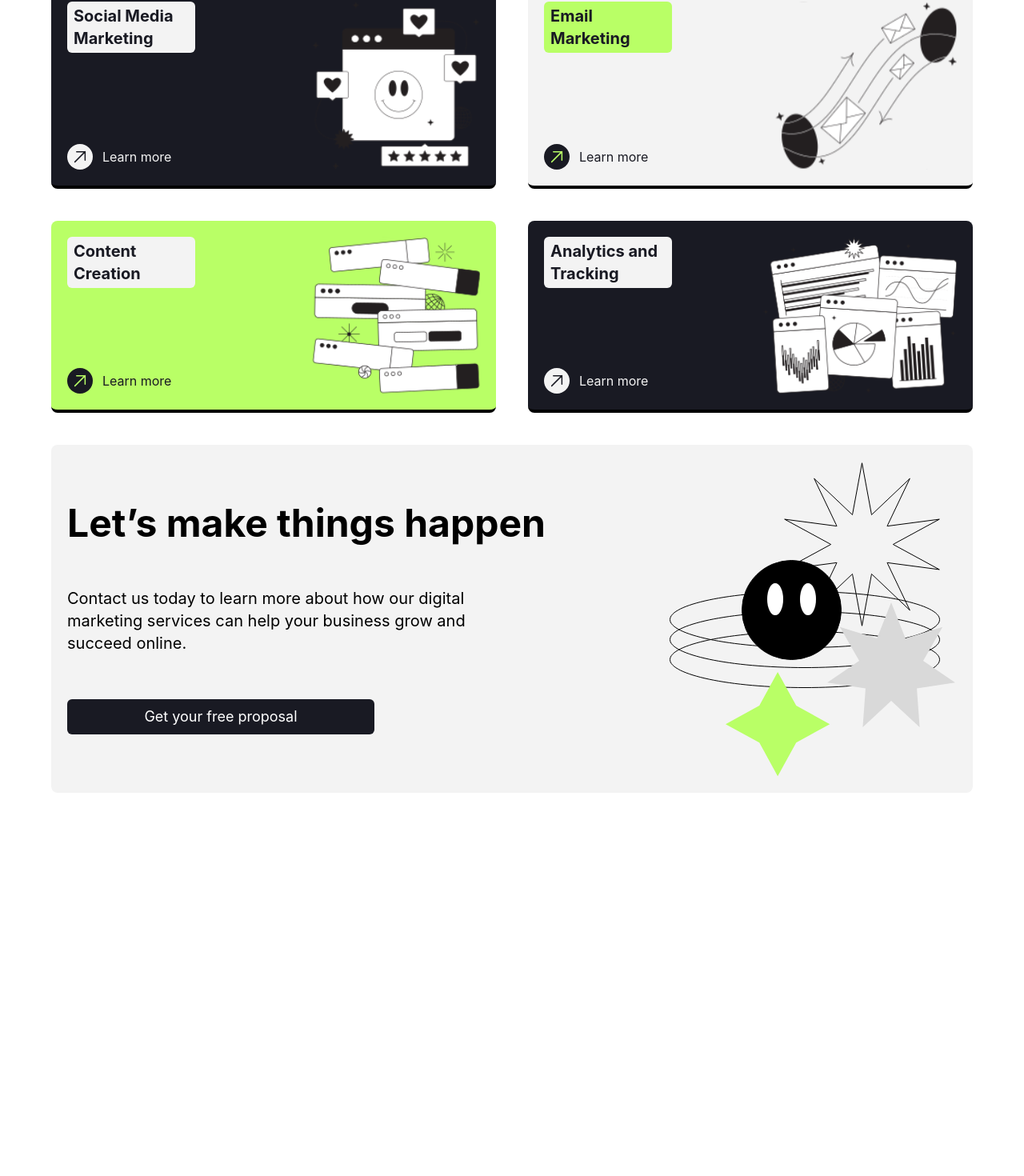
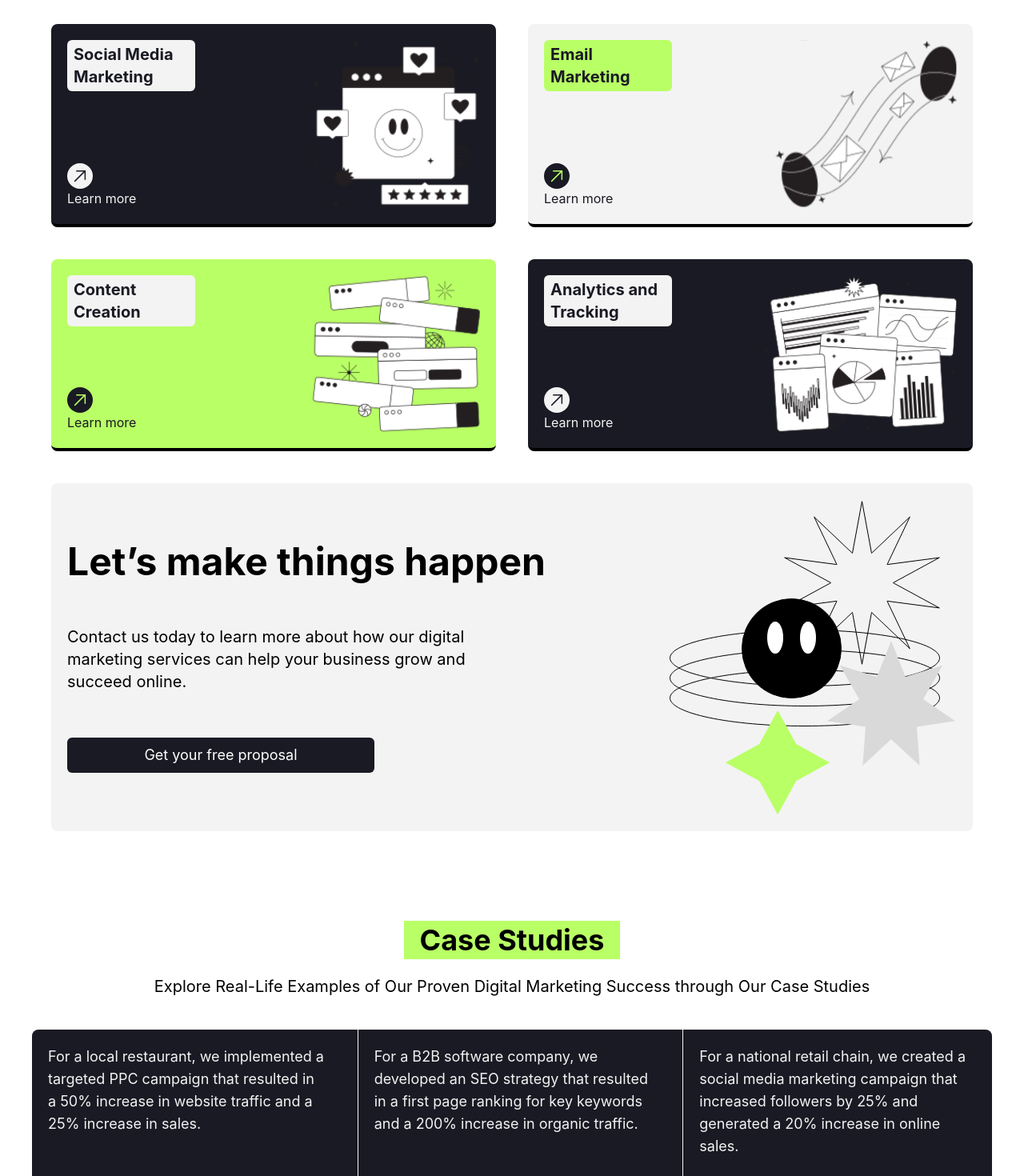
Before and after one commit to sobhanagh/Positivus-Landing-reactjs, a React (Create React App) app: page / in a window 1280 px wide. Shown: the part 1251-2721 px from the top of the page at 80% size. Before the commit the page ends 2306 px from the top, so only its background shows below. Built offline with nearby package versions, Linux system fonts and the light colour scheme.

Commit message:
Case Studies component

```diff
--- a/src/App.js
+++ b/src/App.js
@@ -1,3 +1,4 @@
+import CaseStudies from "./components/CaseStudies";
 import HomePage from "./components/HomePage";
 import Navbar from "./components/Navbar";
 import Services from "./components/Services";
@@ -9,6 +10,7 @@ function App() {
       <Navbar />
       <HomePage />
       <Services />
+      <CaseStudies />
     </div>
   );
 }
--- /dev/null
+++ b/src/components/CaseStudies.jsx
@@ -0,0 +1,44 @@
+
+
+const CaseStudies = () => {
+
+    const data = [
+        {
+            desc: "For a local restaurant, we implemented a targeted PPC campaign that resulted in a 50% increase in website traffic and a 25% increase in sales."
+        },
+        {
+            desc: "For a B2B software company, we developed an SEO strategy that resulted in a first page ranking for key keywords and a 200% increase in organic traffic."
+        },
+        {
+            desc: "For a national retail chain, we created a social media marketing campaign that increased followers by 25% and generated a 20% increase in online sales."
+        }
+    ]
+
+    return (
+        <div className="my-28 px-10 max-w-7xl mx-auto">
+            <div className="flex flex-col items-center gap-5">
+                <h1 className="bg-greenColor font-bold text-2xl px-5 py-1 lg:text-4xl">Case Studies</h1>
+                <p className="text-center max-w-5xl lg:text-xl">Explore Real-Life Examples of Our Proven Digital Marketing Success through Our Case Studies</p>
+            </div>
+            <div className="grid grid-cols-1 lg:grid-cols-3 gap-5 bg-darkColor mt-10 rounded-lg divide-y divide-silverColor lg:divide-y-0 lg:divide-x">
+                {
+                    data.map((item) => {
+                        return (
+                            <div key={item.desc} className="flex flex-col items-start justify-between p-5 lg:gap-10">
+                                <p className="text-silverColor lg:text-lg">{item.desc}</p>
+                                <div className="flex items-center gap-3 text-greenColor">
+                                    <p>Learn more</p>
+                                    <svg xmlns="http://www.w3.org/2000/svg" fill="none" viewBox="0 0 24 24" strokeWidth={1.5} stroke="currentColor" className="size-7 lg:size-8 p-1 cursor-pointer rounded-full -rotate-45 hover:rotate-0 transition-all duration-200">
+                                        <path strokeLinecap="round" strokeLinejoin="round" d="M13.5 4.5 21 12m0 0-7.5 7.5M21 12H3" />
+                                    </svg>
+                                </div>
+                            </div>
+                        )
+                    })
+                }
+            </div>
+        </div>
+    )
+}
+
+export default CaseStudies
--- a/src/components/HomePage.jsx
+++ b/src/components/HomePage.jsx
@@ -21,7 +21,7 @@ const HomePage = () => {
     ]
 
     return (
-        <div className="flex flex-col gap-12">
+        <div className="flex flex-col gap-12 mb-28">
             <div className="px-8 sm:mt-10 flex flex-col items-center lg:flex-row lg:justify-between">
                 <div className="flex flex-col items-start gap-5 lg:gap-10 md:max-w-2xl">
                     <h1 className="font-semibold text-4xl lg:text-6xl">Navigating the digital landscape for success</h1>
--- a/src/components/Services.jsx
+++ b/src/components/Services.jsx
@@ -126,7 +126,7 @@ const Services = () => {
         <div className="my-16 px-10">
             <div className="flex flex-col items-center gap-5">
                 <h1 className="bg-greenColor font-bold text-2xl px-5 py-1 lg:text-4xl">Services</h1>
-                <p className="text-center max-w-x lg:text-xl">At our digital marketing agency, we offer a range of services to help businesses grow and succeed online. These services include:</p>
+                <p className="text-center max-w-5xl lg:text-xl">At our digital marketing agency, we offer a range of services to help businesses grow and succeed online. These services include:</p>
             </div>
             <div className="grid grid-cols-1 md:grid-cols-2 gap-5 my-10 max-w-6xl mx-auto lg:gap-10">
                 {
@@ -135,7 +135,7 @@ const Services = () => {
                             <article key={card.title} className={`${card.bgColor} rounded-lg flex justify-between p-5 border-b-4 border-black`}>
                                 <div className="flex flex-col justify-between ">
                                     <h2 className={`${card.title.bgColor} ${card.title.txtColor} px-2 py-1 font-bold rounded-md lg:text-xl max-w-40`}>{card.title.name}</h2>
-                                    <div className={`flex items-center gap-3`}>
+                                    <div className="lex items-center gap-3">
                                         <svg xmlns="http://www.w3.org/2000/svg" fill="none" viewBox="0 0 24 24" strokeWidth={1.5} stroke="currentColor" className={`size-7 lg:size-8 p-1 cursor-pointer rounded-full -rotate-45 hover:rotate-0 transition-all duration-200 ${card.btn?.bgColor} ${card.btn?.txtColor}`}>
                                             <path strokeLinecap="round" strokeLinejoin="round" d="M13.5 4.5 21 12m0 0-7.5 7.5M21 12H3" />
                                         </svg>
```
